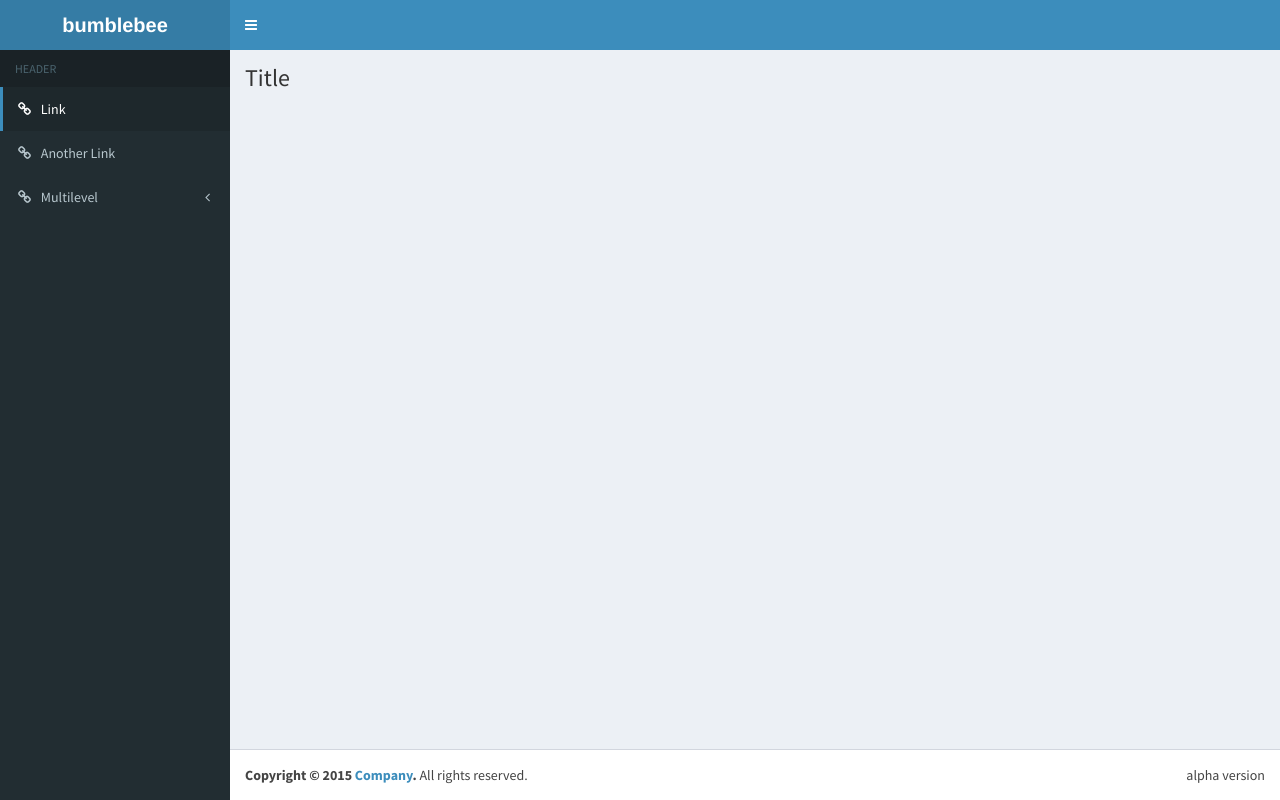
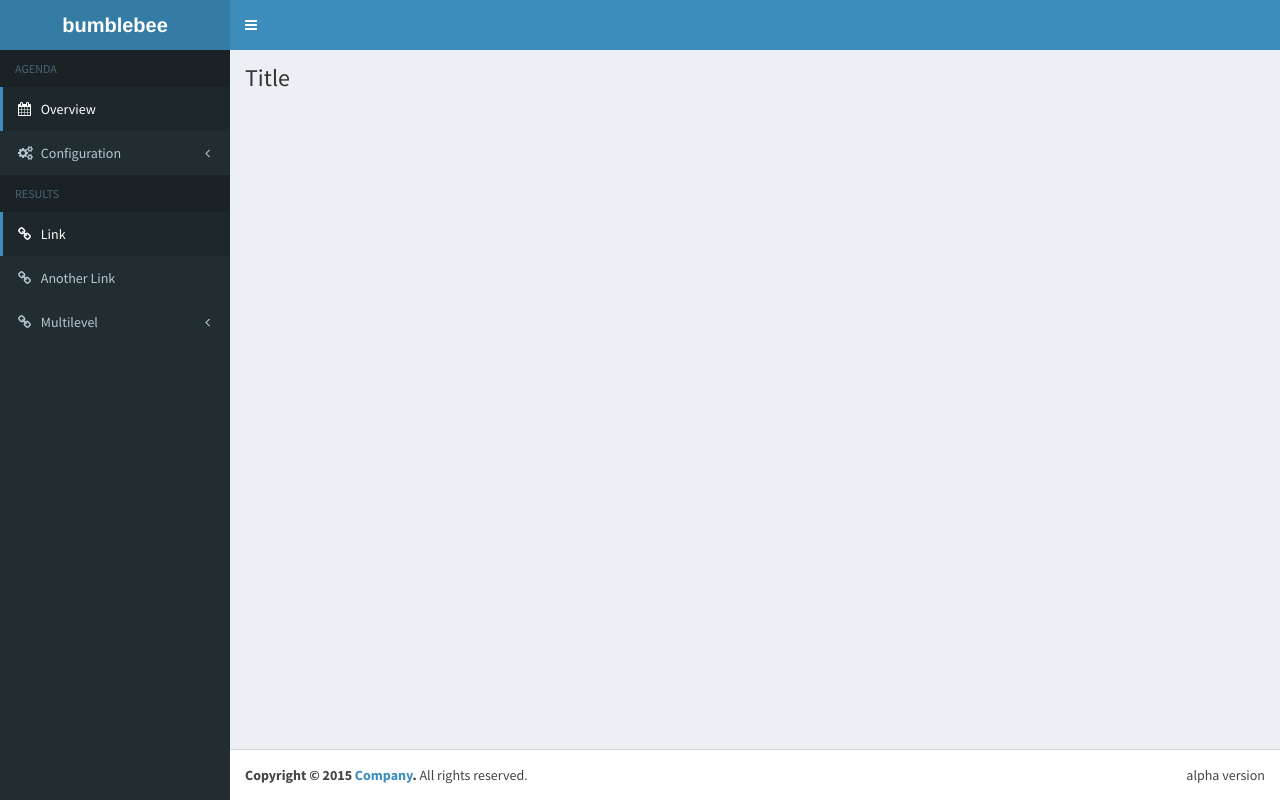
Before and after one commit to ferchault/bumblebee, a Django app: page /agenda/ in a window 1280 px wide. Run offline with Django 3.2, Linux system fonts and the light colour scheme; data that the repository does not hold is empty; some libraries are stand-ins or nearby versions.

Commit message:
Fixed menu

```diff
--- /dev/null
+++ b/agenda/templates/agenda/menu.html
@@ -0,0 +1,11 @@
+<li class="header">AGENDA</li>
+<li class="active"><a href="/agenda"><i class="fa fa-calendar"></i> <span>Overview</span></a></li>
+<li class="treeview">
+  <a href="#"><i class="fa fa-cogs"></i> <span>Configuration</span> <i class="fa fa-angle-left pull-right"></i></a>
+  <ul class="treeview-menu">
+    <li><a href="/agenda/project"> <i class="fa fa-briefcase"></i>Project</a></li>
+    <li><a href="/agenda/status"><i class="fa fa-check"></i>Status</a></li>
+    <li><a href="/agenda/priority"><i class="fa fa-flag"></i>Priority</a></li>
+    <li><a href="/agenda/entry"><i class="fa fa-calendar-o"></i>Entry</a></li>
+  </ul>
+</li>
--- /dev/null
+++ b/results/templates/results/menu.html
@@ -0,0 +1,10 @@
+<li class="header">RESULTS</li>
+<li class="active"><a href="#"><i class="fa fa-link"></i> <span>Link</span></a></li>
+<li><a href="#"><i class="fa fa-link"></i> <span>Another Link</span></a></li>
+<li class="treeview">
+  <a href="#"><i class="fa fa-link"></i> <span>Multilevel</span> <i class="fa fa-angle-left pull-right"></i></a>
+  <ul class="treeview-menu">
+    <li><a href="#">Link in level 2</a></li>
+    <li><a href="#">Link in level 2</a></li>
+  </ul>
+</li>
--- a/templates/layout.html
+++ b/templates/layout.html
@@ -46,17 +46,8 @@
 
       <!-- Sidebar Menu -->
       <ul class="sidebar-menu">
-        <li class="header">HEADER</li>
-        <!-- Optionally, you can add icons to the links -->
-        <li class="active"><a href="#"><i class="fa fa-link"></i> <span>Link</span></a></li>
-        <li><a href="#"><i class="fa fa-link"></i> <span>Another Link</span></a></li>
-        <li class="treeview">
-          <a href="#"><i class="fa fa-link"></i> <span>Multilevel</span> <i class="fa fa-angle-left pull-right"></i></a>
-          <ul class="treeview-menu">
-            <li><a href="#">Link in level 2</a></li>
-            <li><a href="#">Link in level 2</a></li>
-          </ul>
-        </li>
+          {% include "agenda/menu.html" %}
+          {% include "results/menu.html" %}
       </ul>
       <!-- /.sidebar-menu -->
     </section>
```
Also changed, not shown: agenda/templates/__init__.py (added), agenda/templates/agenda/__init__.py (added).
